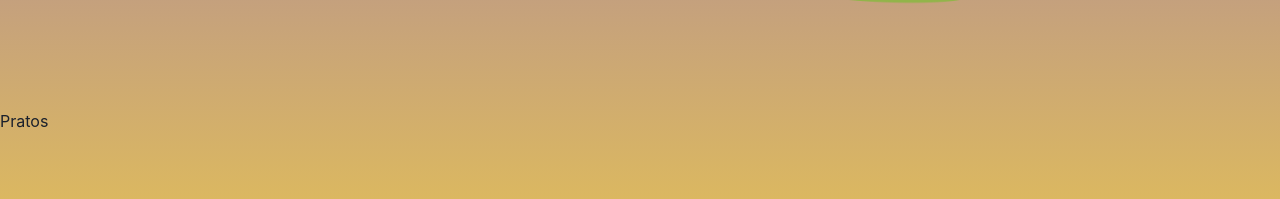
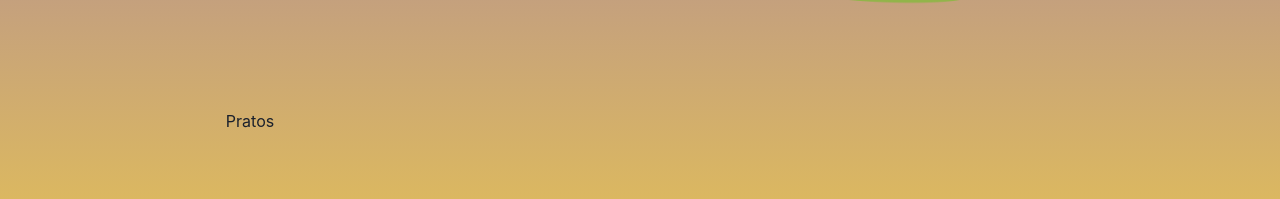
Before and after one commit to Jeff-Dev88/Minha_Cozinha, a React (Vite) app in the folder minhacozinha/: page / in a window 1280 px wide. Shown: the part 614-813 px from the top of the page. Built offline with nearby package versions, Linux system fonts and the light colour scheme.

Commit message:
Correções box, center e stack

```diff
--- a/minhacozinha/src/pages/Revenues.tsx
+++ b/minhacozinha/src/pages/Revenues.tsx
@@ -1,13 +1,13 @@
-import { Box, Stack, Text } from "@chakra-ui/react";
+import { Center, Stack, Text } from "@chakra-ui/react";
 
 export default function Revenues() {
   return (
-    <Box w={500} h={1000} mt={100} id="pratos">
-      <Stack>
+    <Stack w={500} h={1000} mt={100} id="pratos">
+      <Center>
         <Text>
           <h2>Pratos</h2>
         </Text>
-      </Stack>
-    </Box>
+      </Center>
+    </Stack>
   );
 }
```
